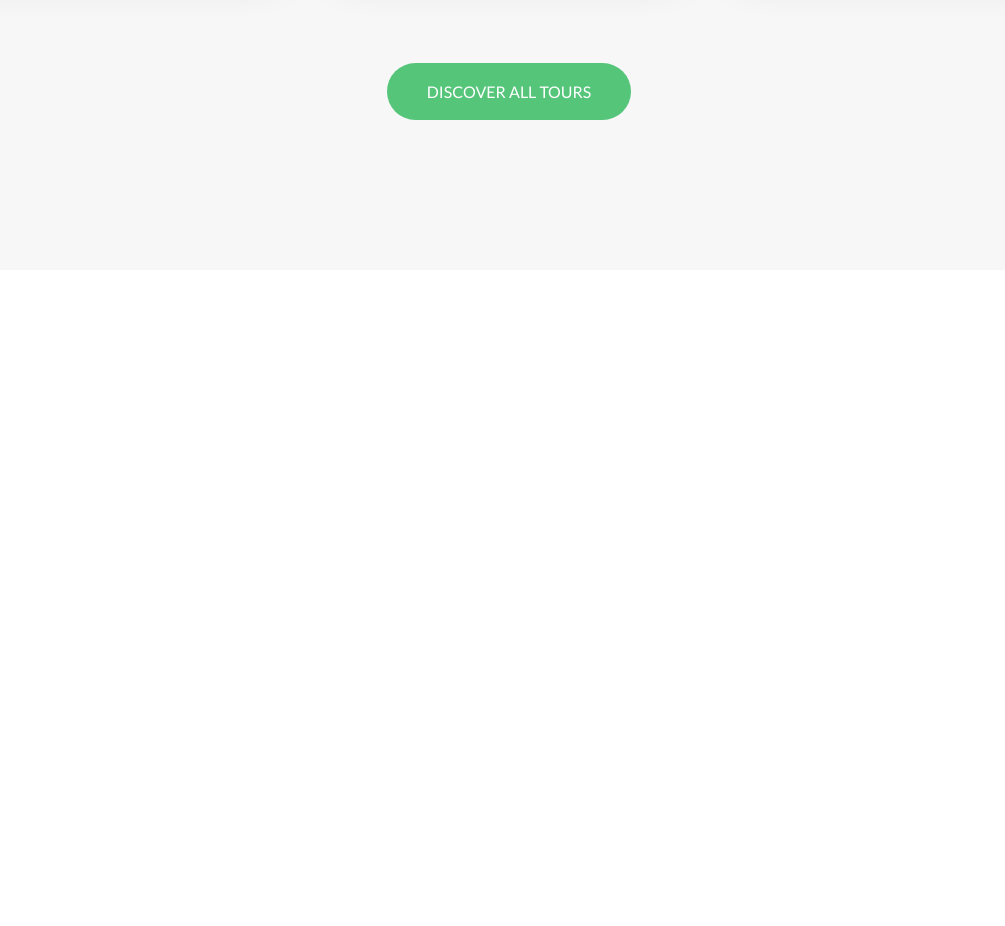
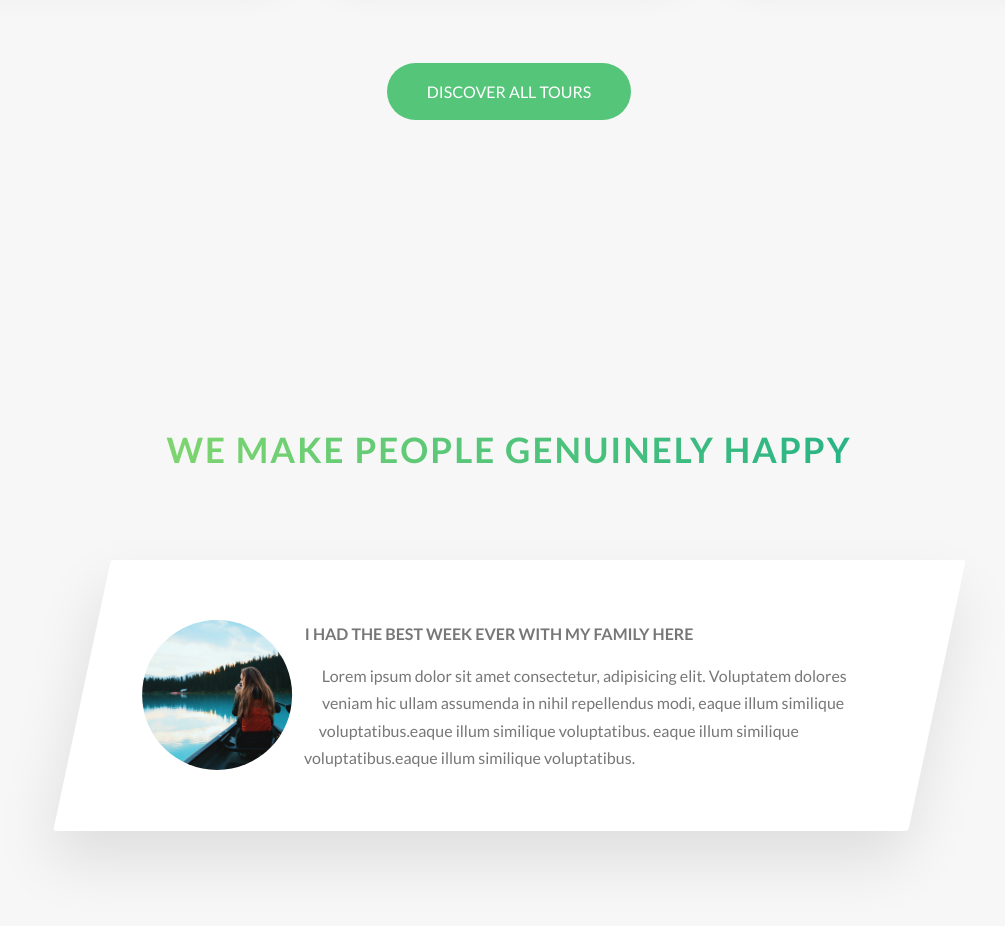
Before and after one commit to tamtr89/Natours_site, a website: page index.html in a window 1280 px wide. Shown: the part 3059-3985 px from the top of the page, without its empty margins (131-1136 px from the left). Before the commit the page ends 3359 px from the top, so only its background shows below. Drawn offline with Linux system fonts and the light colour scheme.

Commit message:
added Stories Section 1

```diff
--- a/index.html
+++ b/index.html
@@ -260,7 +260,33 @@
 
             <!--  -->
             <div class="u-center-text u-margin-top-huge">
-               <a href="#" class="btn btn--green">Discover all tours</a>
+                <a href="#" class="btn btn--green">Discover all tours</a>
+            </div>
+        </section>
+
+        <!-- SECTION STORIES -->
+        <section class="section-stories">
+            <div class="u-center-text u-margin-bottom-big">
+                <h2 class="heading-secondary">
+                    We make people genuinely happy
+                </h2>
+            </div>
+
+            <div class="row">
+                <div class="story">
+                    <figure class="story__shape">
+                        <img src="img/nat-8.jpg" alt="person on a tour" class="story__img">
+                    </figure>
+                    <div class="story__text">
+                        <h3 class="heading-tertiary u-margin-bottom-small">I had the best week ever with my family here</h3>
+                        <p>
+                            Lorem ipsum dolor sit amet consectetur, adipisicing elit. Voluptatem dolores veniam hic
+                            ullam assumenda in nihil repellendus modi, eaque illum similique voluptatibus.eaque illum
+                            similique voluptatibus. eaque illum similique voluptatibus.eaque illum similique voluptatibus.
+
+                        </p>
+                    </div>
+                </div>
             </div>
 
         </section>
--- /dev/null
+++ b/sass/components/_story.scss
@@ -0,0 +1,30 @@
+.story{
+    width: 75%;
+    margin: 0 auto;
+    box-shadow: 0 3rem 6rem rgba($color-black, .1);
+    background-color: $color-white;
+    border-radius: 3px;
+    padding: 6rem;
+    padding-left: 9rem;
+    font-size: $default-font-size;
+    transform: skewX(-12deg);
+
+    &__shape{
+        width: 15rem;
+        height: 15rem;
+        float: left;
+        -webkit-shape-outside: circle(50% at 50% 50%);
+        shape-outside: circle(50% at 50% 50%);
+        -webkit-clip-path: circle(50% at 50% 50%);
+        clip-path: circle(50% at 50% 50%);
+        transform: translateX(-3rem) skewX(12deg);
+    }
+
+    &__img{
+        height: 100%;
+    }
+
+    &__text{
+        transform: skewX(12deg);
+    }
+}
--- a/sass/main.scss
+++ b/sass/main.scss
@@ -11,6 +11,7 @@
 @import "components/card";
 @import "components/composition";
 @import "components/feature-box";
+@import "components/story";
 
 @import "layout/grid";
 @import "layout/header";
--- a/sass/pages/_home.scss
+++ b/sass/pages/_home.scss
@@ -25,3 +25,9 @@
     padding: 25rem 0 15rem 0;
     margin-top: -10rem;
 }
+
+.section-stories{
+    padding: 15rem 0;
+    background-color: $color-grey-light-1;
+
+}
```
Also changed, not shown: css/style.css, 1 other file.
